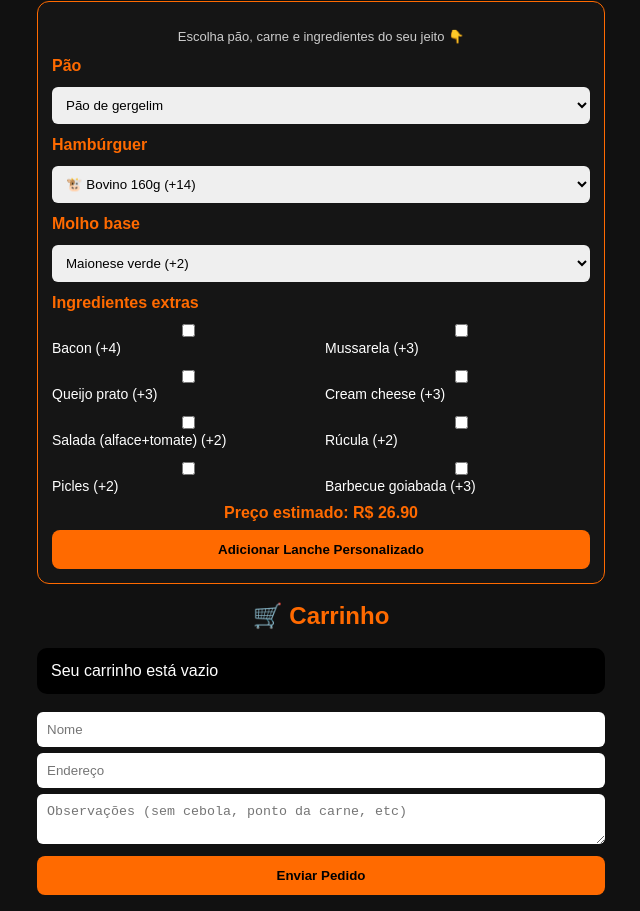
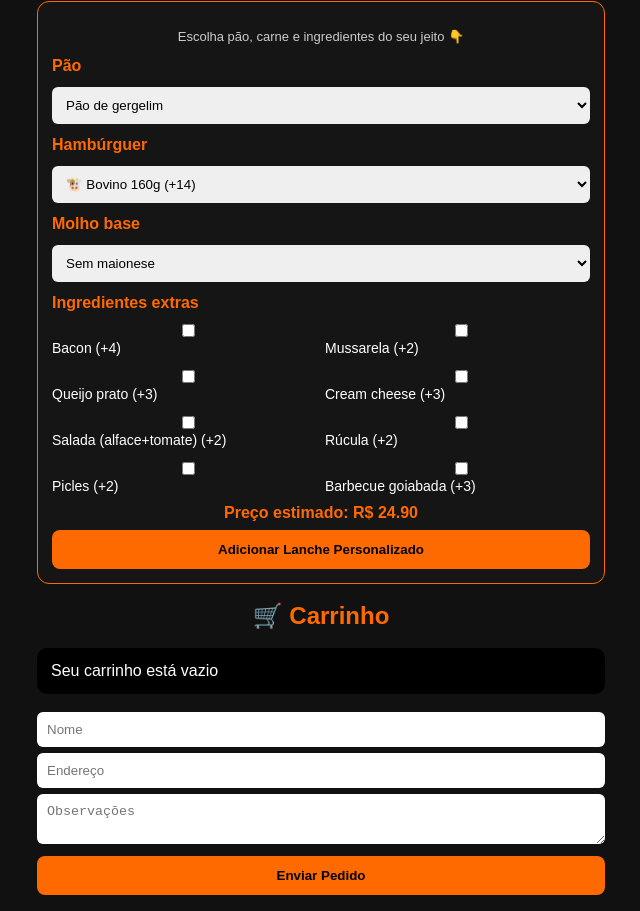
Before and after one commit to aartedabrasa-design/a-arte-da-brasa, a plain HTML site: page index.html in a window 1280 px wide. Shown: the part 922-1833 px from the top of the page, without its empty margins (319-959 px from the left). Drawn offline with Linux system fonts and the light colour scheme.

Commit message:
Update index.html

```diff
--- a/index.html
+++ b/index.html
@@ -189,6 +189,7 @@ Escolha pão, carne e ingredientes do seu jeito 👇
 
 <h4>Molho base</h4>
 <select id="molho">
+<option value="0">Sem maionese</option>
 <option value="2">Maionese verde (+2)</option>
 <option value="2">Maionese de alho assado (+2)</option>
 </select>
@@ -197,7 +198,7 @@ Escolha pão, carne e ingredientes do seu jeito 👇
 
 <div class="builder-grid">
 <label><input type="checkbox" value="4"> Bacon (+4)</label>
-<label><input type="checkbox" value="3"> Mussarela (+3)</label>
+<label><input type="checkbox" value="2"> Mussarela (+2)</label>
 <label><input type="checkbox" value="3"> Queijo prato (+3)</label>
 <label><input type="checkbox" value="3"> Cream cheese (+3)</label>
 <label><input type="checkbox" value="2"> Salada (alface+tomate) (+2)</label>
@@ -222,7 +223,7 @@ Preço: R$ 10,90
 
 <input id="nome" placeholder="Nome">
 <input id="endereco" placeholder="Endereço">
-<textarea id="obs" placeholder="Observações (sem cebola, ponto da carne, etc)"></textarea>
+<textarea id="obs" placeholder="Observações"></textarea>
 
 <button onclick="finalizar()">Enviar Pedido</button>
 
```
